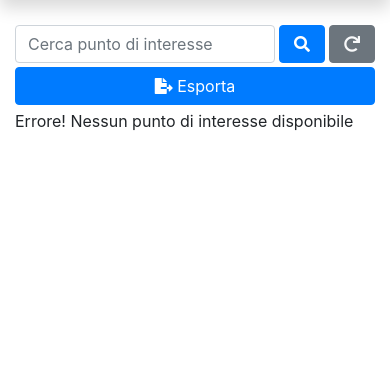
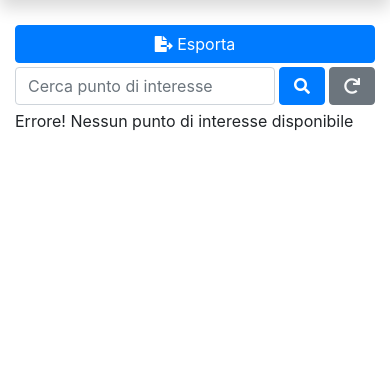
Before and after one commit to GianpaoloBranca/CAI-Punti-Interesse, a Django app: page / in a window 390 px wide. Shown: the part 55-420 px from the top of the page. Run offline with Django 3.2, Linux system fonts and the light colour scheme; the visitor is signed in with stand-in values (Sample User, id 1); data that the repository does not hold is empty; some libraries are stand-ins or nearby versions.

Commit message:
Invert button order on mobile

```diff
--- a/templates/punti_interesse/home.html
+++ b/templates/punti_interesse/home.html
@@ -7,14 +7,14 @@
     <div class="col-md-12">
       <form method="GET" action=".">
         <div class="form-row justify-content-between">
-          <div class="col-xs-12 col-md-8 col-lg-6 mb-1 mb-md-3">
+          <div class="col-xs-12 col-md-8 col-lg-6 mb-1 mb-md-3 order-2 order-md-1">
             <div class="input-group">
               <input class="form-control rounded" name="nome" type="search" placeholder="Cerca punto di interesse" {% if query %} value="{{ query }}" {% endif %}>
               <button class="btn btn-primary ml-1 ml-md-2" type="submit"><i class="fas fa-search fa-fw"></i><span class="d-none d-sm-inline"> Cerca</span></button>
               <a href="{% url 'home' %}" class="btn btn-secondary text-light ml-1 ml-md-2"><i class="fas fa-redo fa-fw"></i><span class="d-none d-sm-inline"> Ripristina</span></a>
             </div>
           </div>
-          <div class="col-md-2 col-xs-12 mb-1 mb-md-3">
+          <div class="col-md-2 col-xs-12 mb-1 mb-md-3 order-1 order-md-2">
             {% if user|is_rilevatore %}
             <a class="btn btn-primary btn-block" href="{% url 'new' %}"><i class="fas fa-plus"></i> Nuovo</a>
             {% endif %}
```
Also changed, not shown: templates/punti_interesse/show.html (indentation only).
